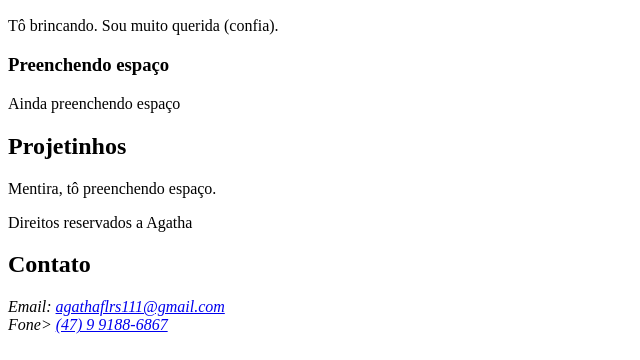
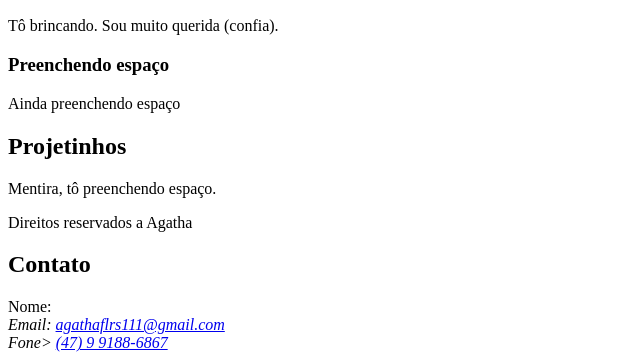
Before and after one commit to AgathaBranda/Agatha, a plain HTML site: page index.html in a window 1280 px wide. Shown: the part 562-922 px from the top of the page, without its empty margins (0-640 px from the left). Drawn offline with Linux system fonts and the light colour scheme.

Commit message:
Update index.html

```diff
--- a/index.html
+++ b/index.html
@@ -51,6 +51,9 @@
         </p>
         <section>
             <h2>Contato</h2>
+            <form action="">
+                <label for="nome">Nome: </label>
+            </form>
             <address>
                 Email: <a href="mailto: agathaflrs111@gmail.com">agathaflrs111@gmail.com</a> <br>
                 Fone> <a href="https://wa.me/qr/7WSO3XZVS5WTA1" target="_blank">(47) 9 9188-6867</a>
```
